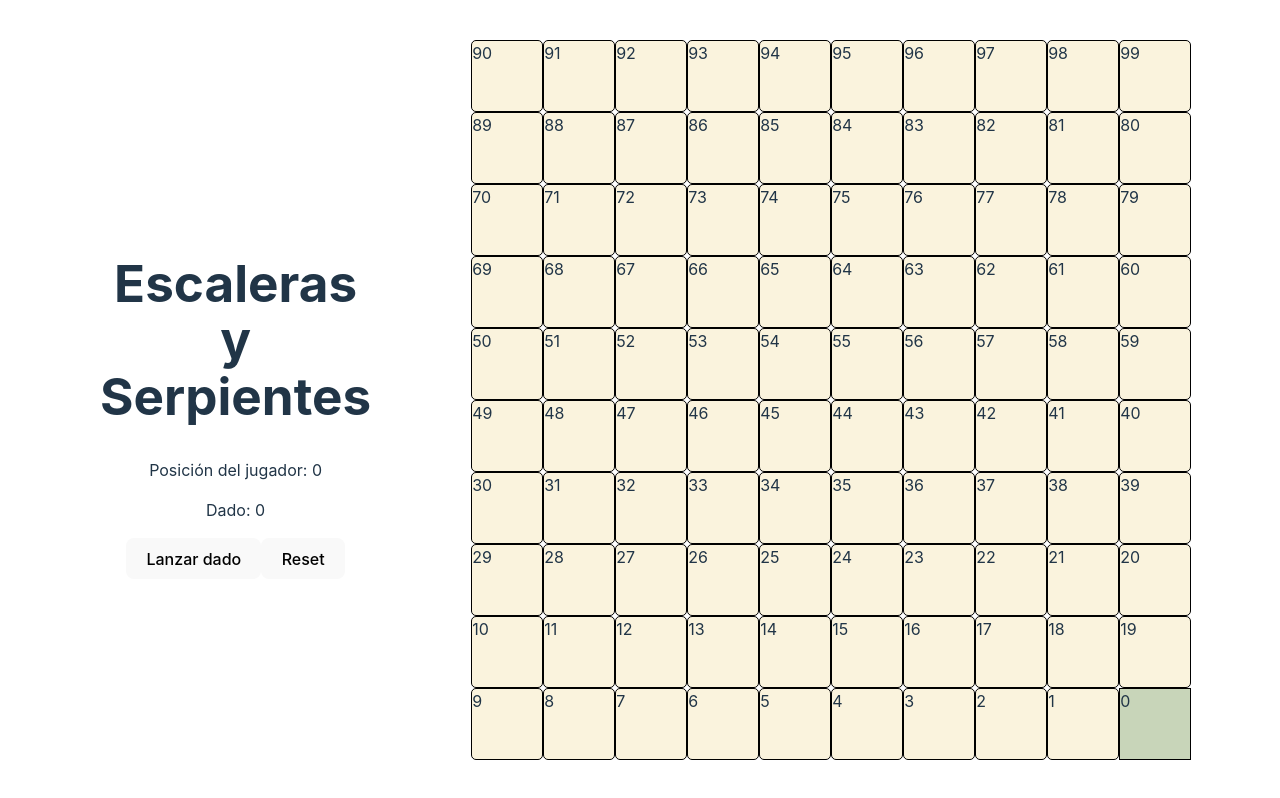
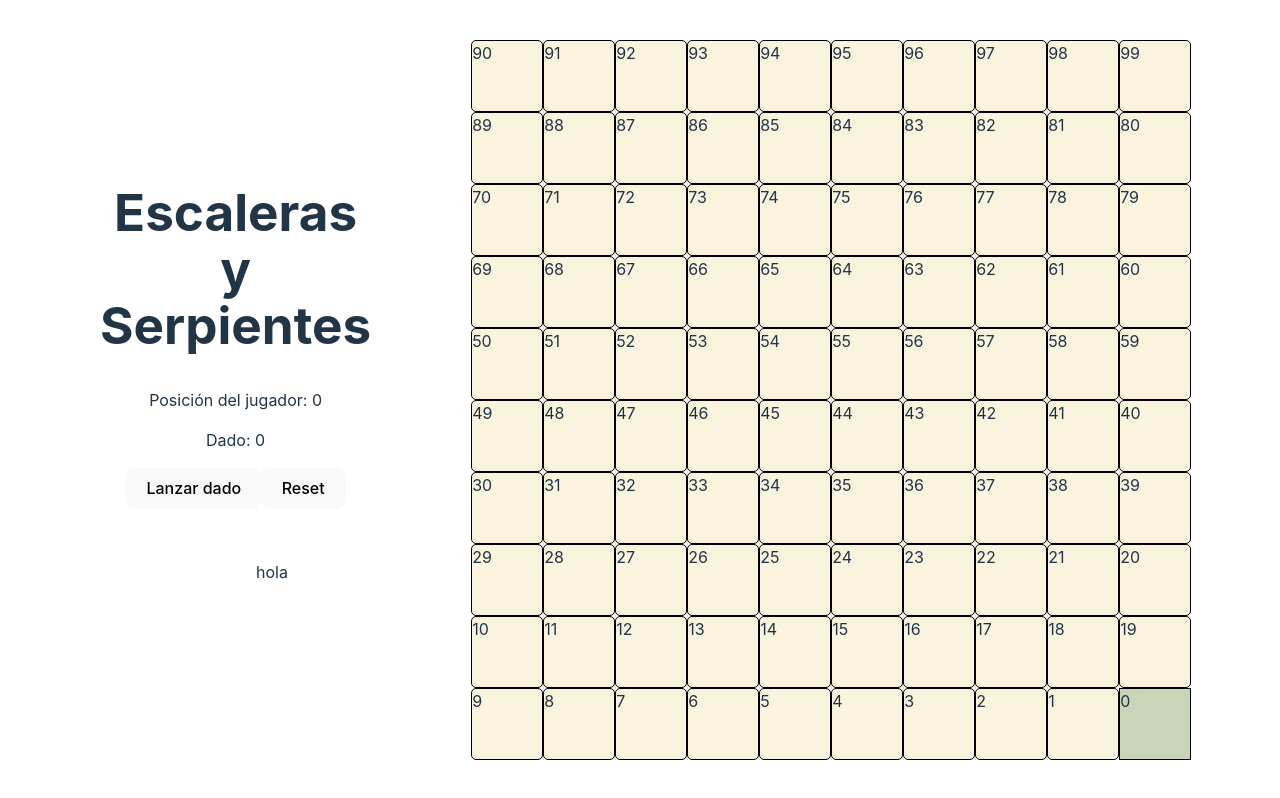
Before and after one commit to JoanG1/EscalerasYSerpientes, a React (Vite) app: page / in a window 1280 px wide. Built offline with nearby package versions, Linux system fonts and the light colour scheme.

Commit message:
Creacion de carta sobrepuesta para exposicion de pregunta

```diff
--- a/src/App.css
+++ b/src/App.css
@@ -9,7 +9,7 @@
   margin-left: 100px;
   display: flex;
   text-align: center;
-  align-items: center;
+  margin-top: 150px;
   justify-content: center;
 
 }
@@ -33,6 +33,6 @@
   height: 100vh;
   width: 100vw;
   display: flex;
-
+  position: relative;
 
 }
--- a/src/App.jsx
+++ b/src/App.jsx
@@ -3,6 +3,7 @@ import reactLogo from './assets/react.svg'
 import viteLogo from '/vite.svg'
 import './App.css'
 import ColorMatrix from './components/ColorMatrix';
+import OverlayCard from './components/CartaPregunta';
 
 
 const App = () => {
@@ -15,8 +16,11 @@ const App = () => {
   const rollDice = () => {
     const diceResult = Math.floor(Math.random() * 6) + 1; // Lanzamiento de un dado de 6 caras
     setDiceResult(diceResult)
-    const newPosition = playerPosition + diceResult
-    setPlayerPosition(newPosition)
+    if(playerPosition + diceResult <= 99 ){
+      const newPosition = playerPosition + diceResult
+      setPlayerPosition(newPosition)
+    }
+
   };
 
   const reset = () => {
@@ -33,6 +37,8 @@ const App = () => {
 
   return (
     <div className='PrincipalDiv'>
+
+      <OverlayCard/>
 
       <div className='DivRollDice'>
 
--- /dev/null
+++ b/src/components/CartaPregunta.css
@@ -0,0 +1,5 @@
+.cartaPregunta{
+    position: absolute;
+    top: 70%;
+    left: 20%;
+}
--- /dev/null
+++ b/src/components/CartaPregunta.jsx
@@ -0,0 +1,14 @@
+import React, { useState } from 'react';
+import "./CartaPregunta.css"
+
+const OverlayCard = () => {
+
+
+  return (
+    <div className='cartaPregunta'>
+        hola
+    </div>
+  );
+}
+
+export default OverlayCard;
--- a/src/components/ColorMatrix.css
+++ b/src/components/ColorMatrix.css
@@ -16,5 +16,4 @@
   .color-cell {
     width: 70px; /* Ajusta el ancho de cada celda según tus necesidades */
     height: 70px; /* Ajusta la altura de cada celda según tus necesidades */
-
   }
```
